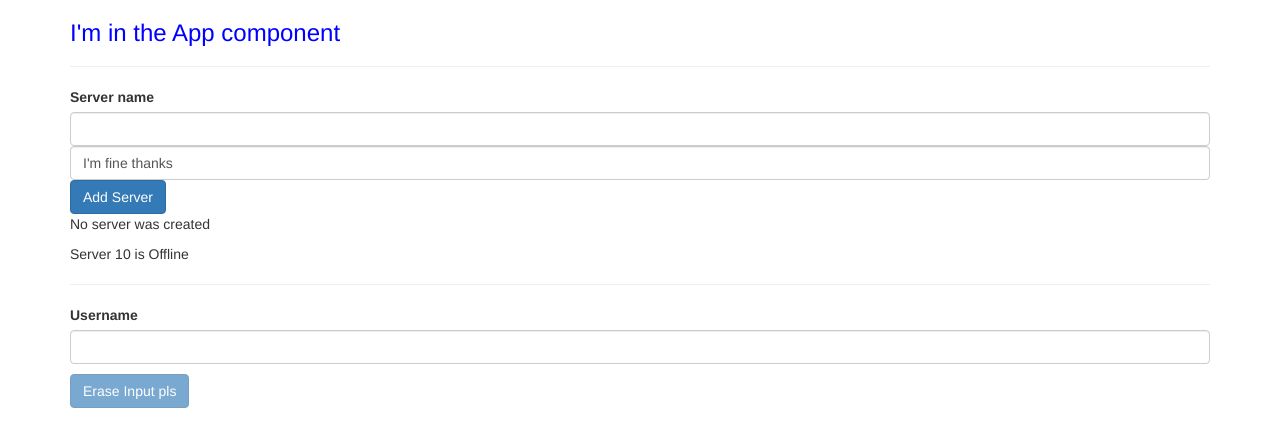
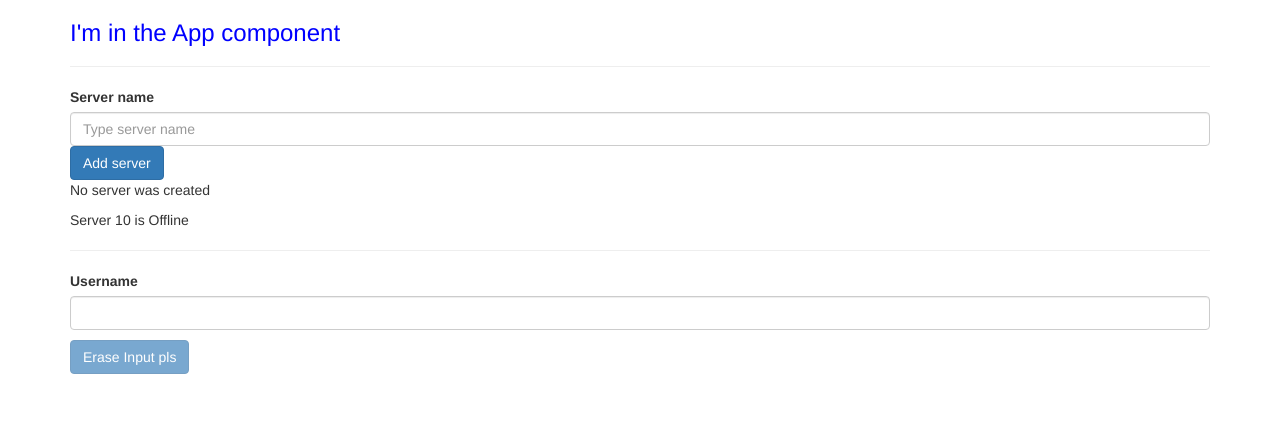
Before and after one commit to rudy-gm/angularPratice, an Angular app: page / in a window 1280 px wide. Shown: the top 446 px of the page. Built offline with nearby package versions, Linux system fonts and the light colour scheme.

Commit message:
13th // ng If and Else

```diff
--- a/src/app/servers/servers.component.html
+++ b/src/app/servers/servers.component.html
@@ -1,14 +1,9 @@
 <label for="serverName">Server name</label>
-<input
-    type="text"
-    name="serverName"
-    class="form-control"
-    (input)="onUpdateServerName($event)"
->
 
 
 <input
     type="text"
+    placeholder="Type server name"
     class="form-control"
     [(ngModel)]="serverName"
 >
@@ -19,9 +14,14 @@
 class="btn btn-primary"
 [disabled]="!allowNewServer"
 (click)="onServerCreation()"
->{{serverCreation !== "No server was created"? "Remove Server" : "Add Server"}}</button>
+>{{serverCreated ? 'Remove server': "Add server"}}</button>
 <!-- <p [innerText]="allowNewServer"></p> -->
-<p>{{serverCreation}}</p>
+<!-- <p>{{serverCreation}}</p> -->
+<p *ngIf="serverCreated; else noServer">Server was created, name of server is: {{serverName}}</p>
+
+<ng-template #noServer>
+    <p>No server was created</p>
+</ng-template>
 <app-server></app-server>
 <hr>
 
--- a/src/app/servers/servers.component.ts
+++ b/src/app/servers/servers.component.ts
@@ -9,9 +9,9 @@ import { Component } from '@angular/core';
 export class ServersComponent {
 
   allowNewServer = false;
-  serverCreation = `No server was created`;
-  serverName = `I'm fine thanks`;
-  userName = ''
+  serverName ="";
+  userName = '';
+  serverCreated = false;
 
   constructor(){
     setTimeout((()=>{
@@ -20,7 +20,7 @@ export class ServersComponent {
   }
 
   onServerCreation(){
-    this.serverCreation = `Server name: ${this.serverName} was created`;
+    this.serverCreated = !this.serverCreated;
   }
 
   onUpdateServerName(event: Event){
```
